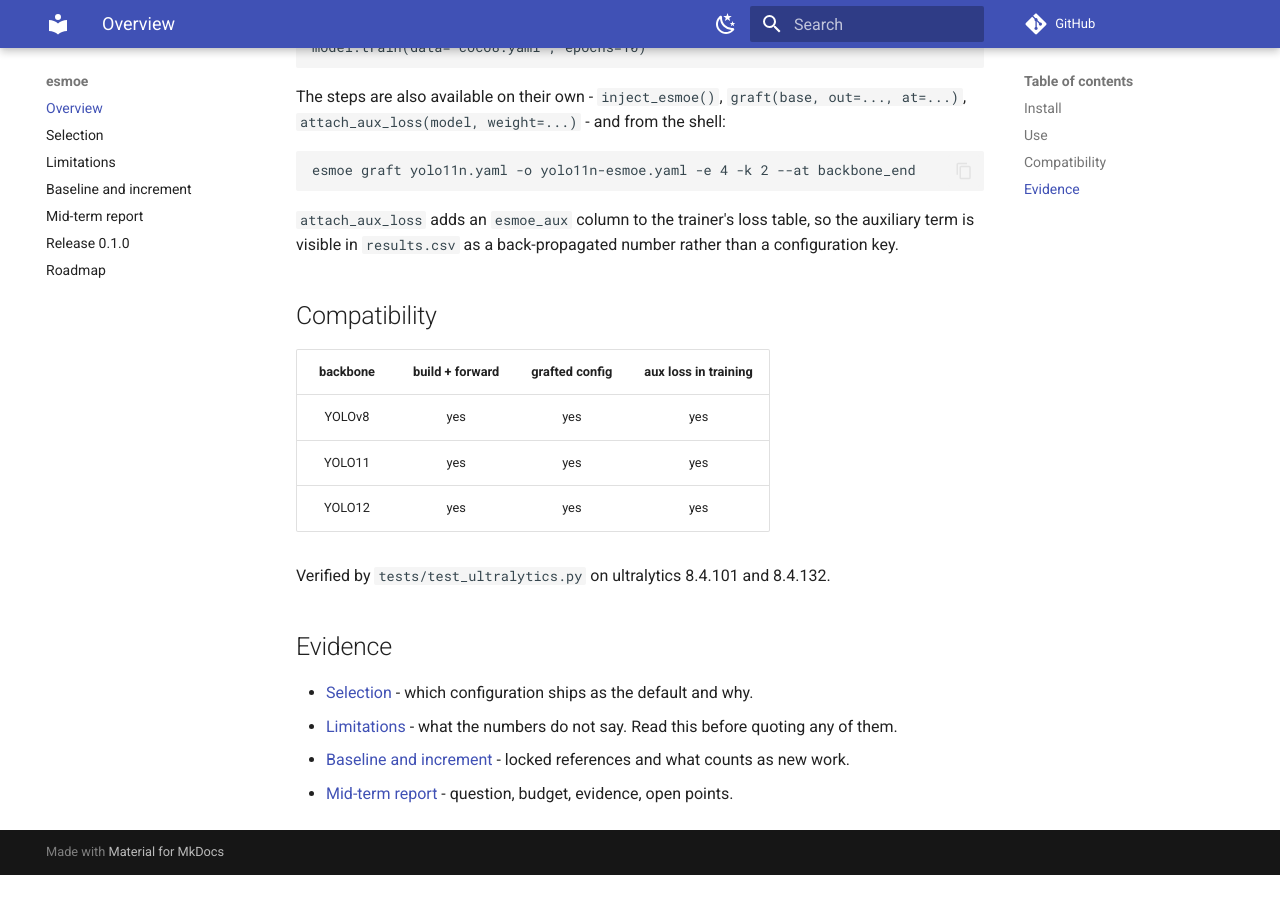
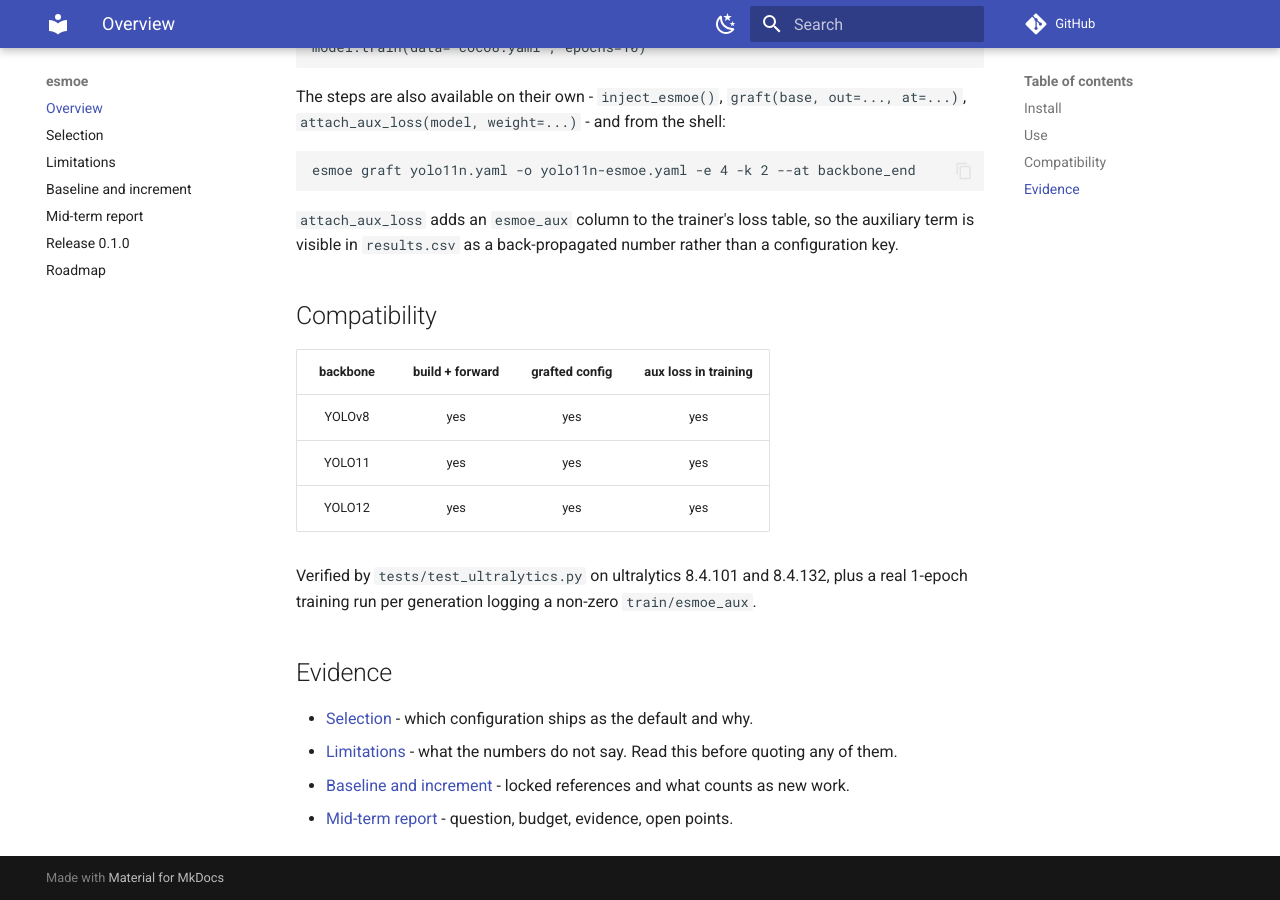
Before and after one commit to Lfan-ke/ES-MoE, an MkDocs documentation site: the page built from docs/index.md, in a window 1280 px wide and 900 px high, scrolled down 508 px. Built offline with MkDocs 1.6.1 and Material for MkDocs 9.7.7, drawn with Linux system fonts in a browser that asks for light colours; comment, search, counter and statistics services are not loaded; before the commit the page ends 1383 px from its top, so only the background shows below that.

Commit message:
test(esmoe): back the compatibility matrix with a training run per generation.
Signed-off-by: Leo Cheng (heke1228) <chengkelfan@qq.com>

```diff
--- a/docs/index.md
+++ b/docs/index.md
@@ -31,7 +31,8 @@
 | YOLO11 | yes | yes | yes |
 | YOLO12 | yes | yes | yes |
 
-Verified by `tests/test_ultralytics.py` on ultralytics 8.4.101 and 8.4.132.
+Verified by `tests/test_ultralytics.py` on ultralytics 8.4.101 and 8.4.132, plus a real 1-epoch
+training run per generation logging a non-zero `train/esmoe_aux`.
 
 ## Evidence
 
```
Also changed, not shown: README.md (+2 -1 lines), results/summary.md (+10 -7 lines), 3 other files.
